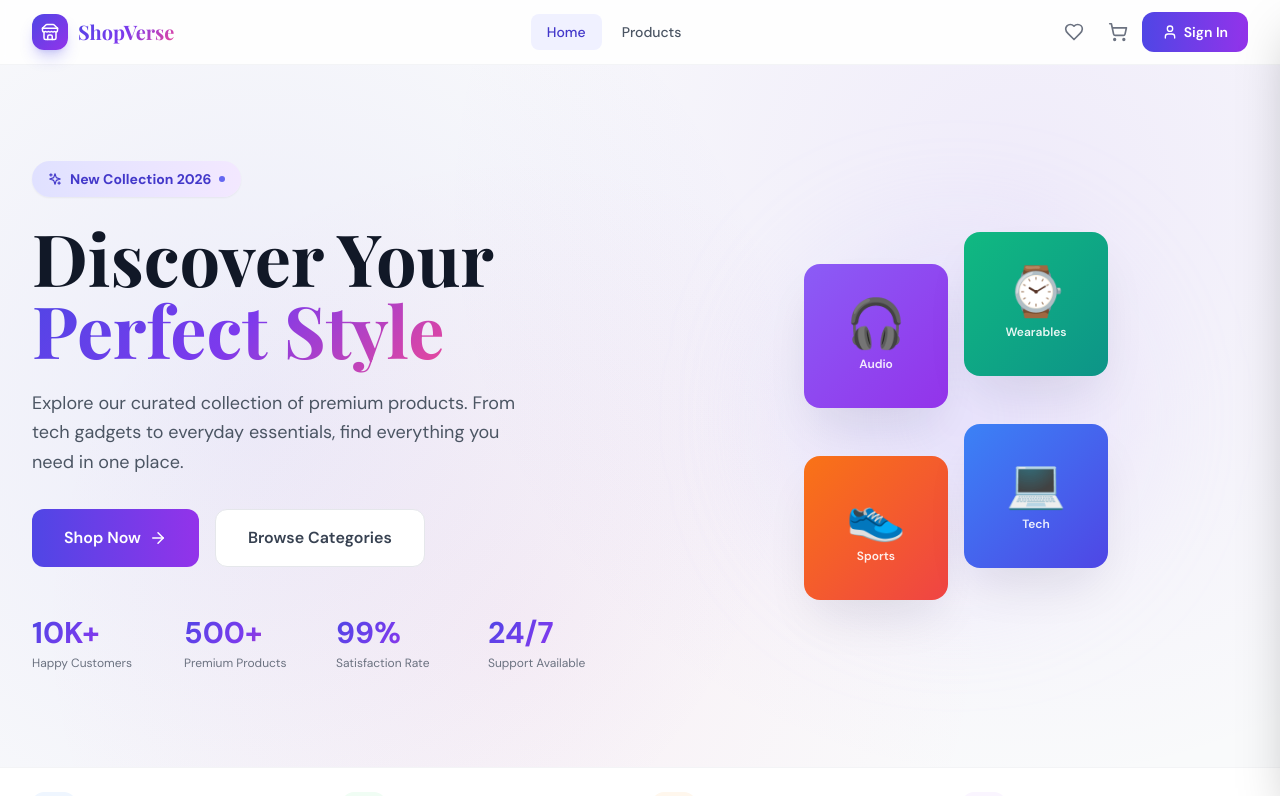
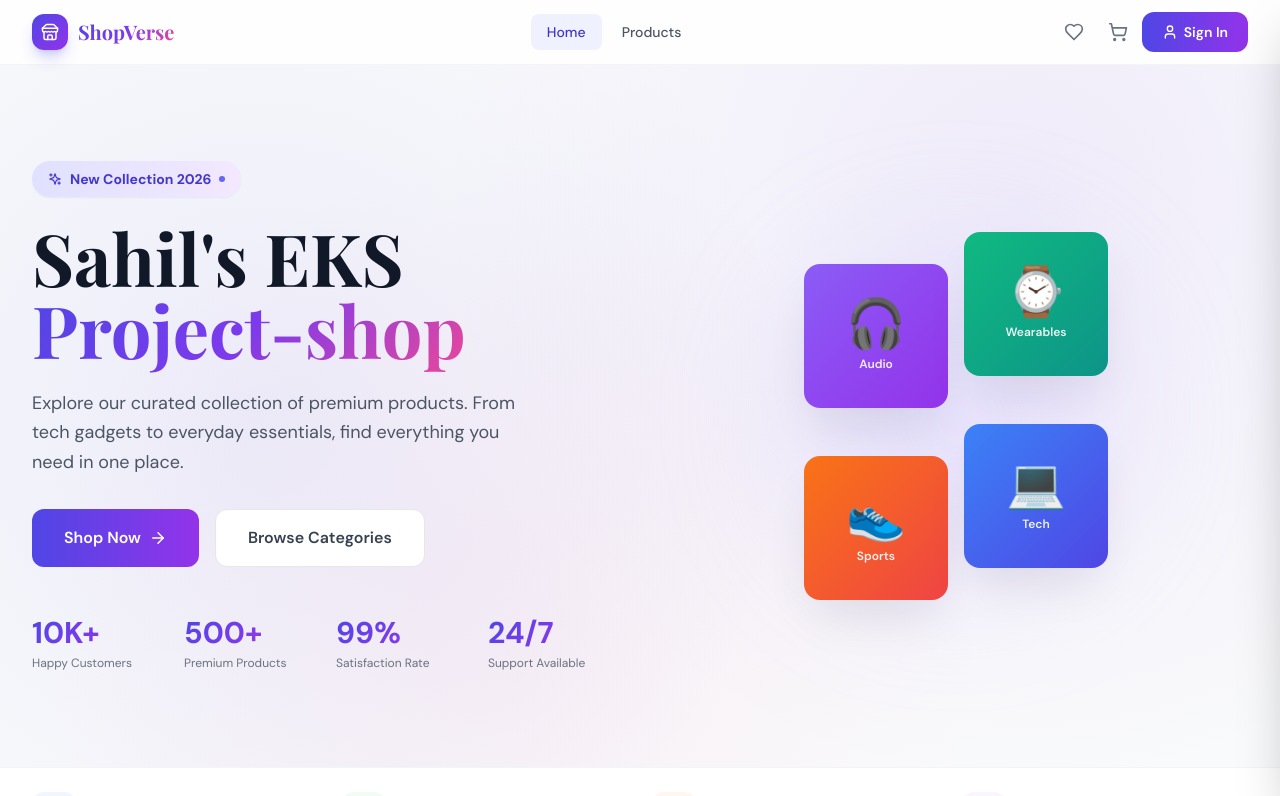
Before and after one commit to sahil-007/shopverse-project, a React (Vite) app in the folder frontend/: page / in a window 1280 px wide. Shown: the top 796 px of the page. Built offline with nearby package versions, Linux system fonts and the light colour scheme; no server answers.

Commit message:
Update HomePage.jsx

```diff
--- a/frontend/src/pages/HomePage.jsx
+++ b/frontend/src/pages/HomePage.jsx
@@ -60,9 +60,9 @@ export default function HomePage() {
               </span>
 
               <h1 className="font-display text-5xl lg:text-7xl font-bold text-gray-900 leading-[1.1]">
-                Discover Your{' '}
+                Sahil's EKS{' '}
                 <span className="gradient-text">
-                  Perfect Style
+                  Project-shop
                 </span>
               </h1>
 
```
